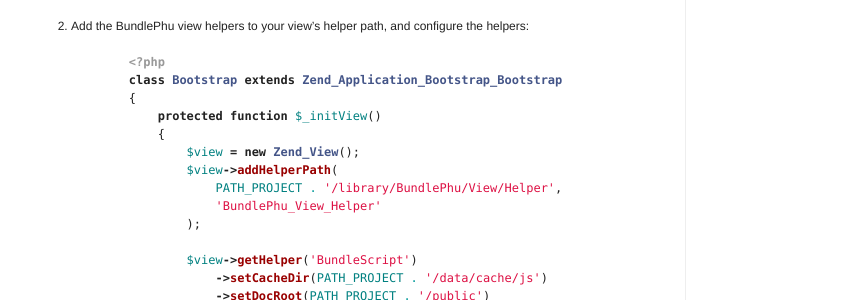
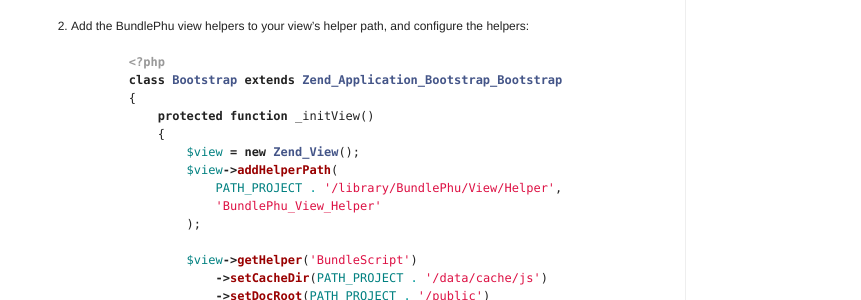
Before and after one commit to hobodave/hobodave.github.com, a Jekyll site: the page built from _posts/2010-01-17-bundle-phu-compress-your-js-css-in-zend-framework.markdown, in a window 1280 px wide. Shown: the part 1120-1420 px from the top of the page, without its empty margins (134-995 px from the left). Built offline with Jekyll 4.4.1, drawn with Linux system fonts in a browser that asks for light colours; Markdown is read by kramdown in place of the engine named in the settings; comment, search, counter and statistics services are not loaded.

Commit message:
Fixing typo

```diff
--- a/_posts/2010-01-17-bundle-phu-compress-your-js-css-in-zend-framework.markdown
+++ b/_posts/2010-01-17-bundle-phu-compress-your-js-css-in-zend-framework.markdown
@@ -63,7 +63,7 @@
         <?php
         class Bootstrap extends Zend_Application_Bootstrap_Bootstrap
         {
-            protected function $_initView()
+            protected function _initView()
             {
                 $view = new Zend_View();
                 $view->addHelperPath(
```
